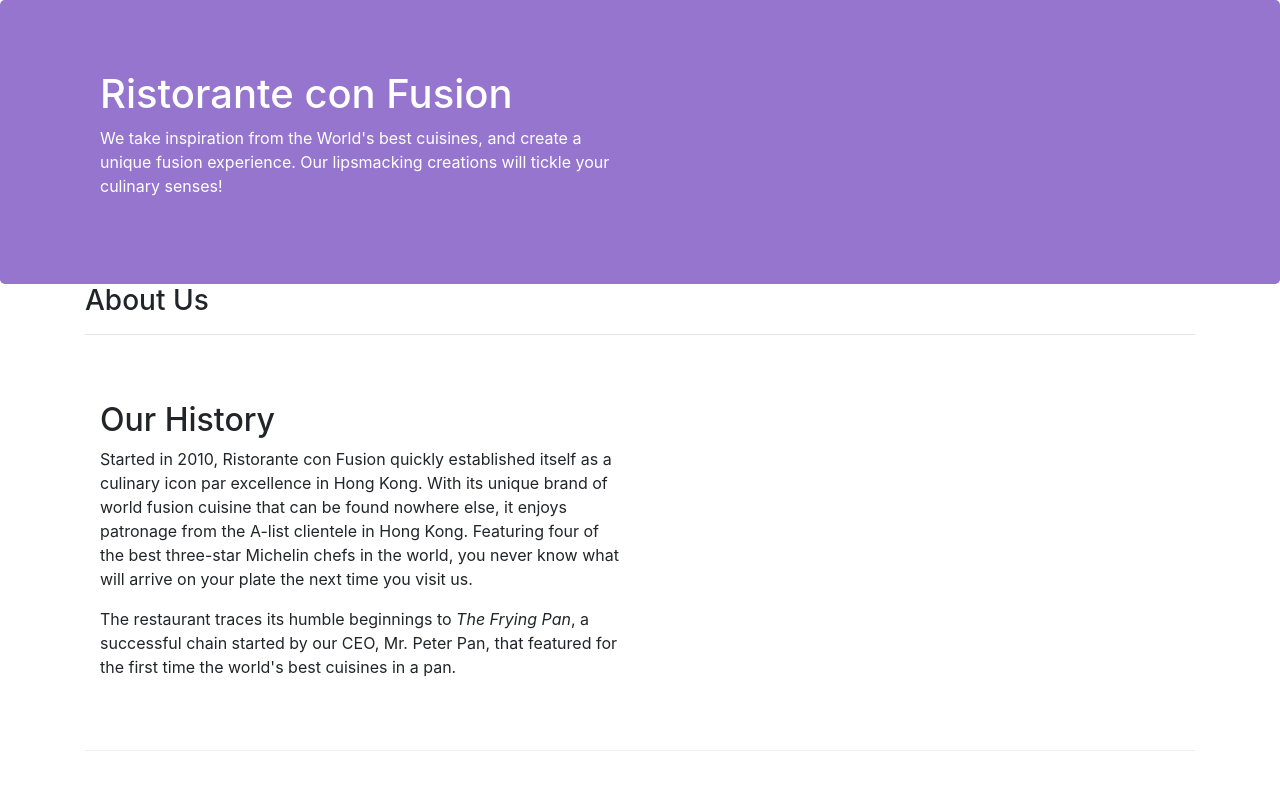
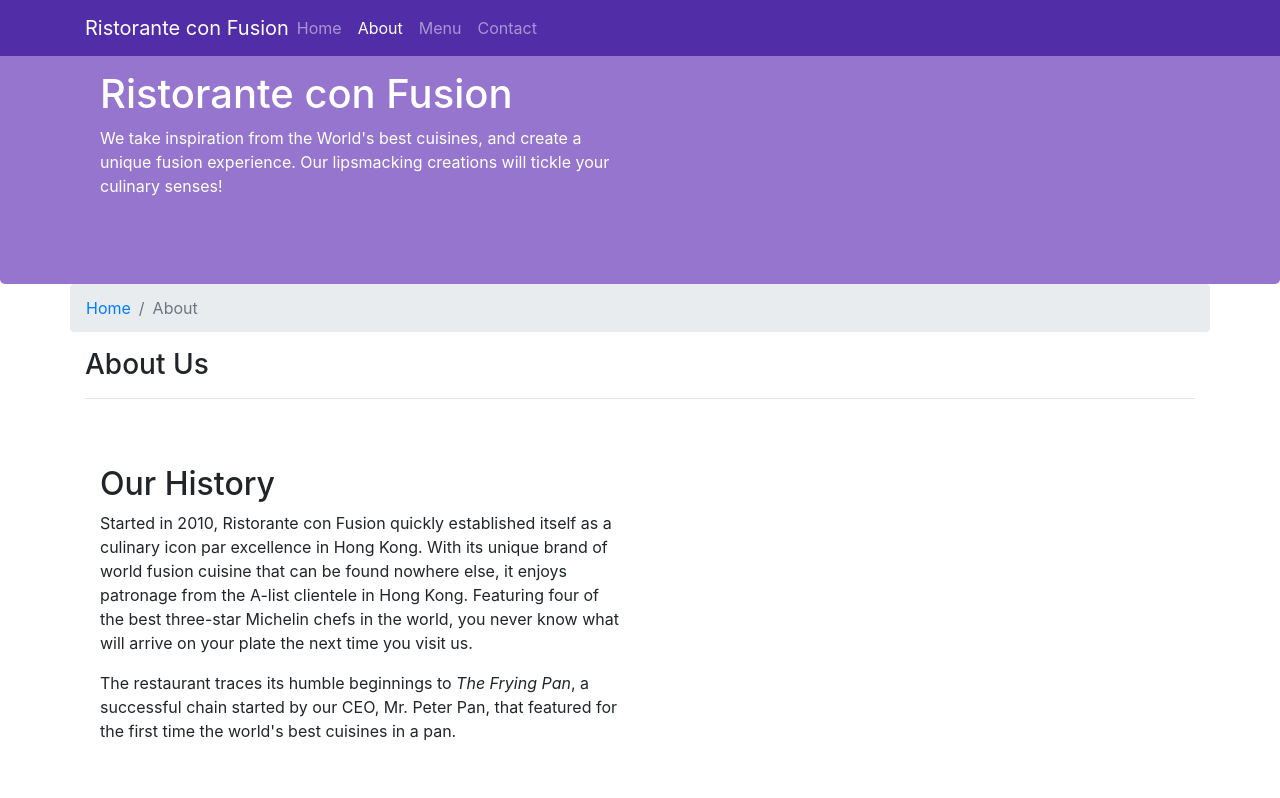
Before and after one commit to xabela/confusion, a website: page aboutus.html in a window 1280 px wide. Shown: the top 798 px of the page. Drawn offline with nearby package versions, Linux system fonts and the light colour scheme.

Commit message:
navbar and breadcrumbs

```diff
--- a/aboutus.html
+++ b/aboutus.html
@@ -14,6 +14,24 @@
 </head>
 
 <body>
+    <!-- expand-sm means this navbars will become a toggle-able navbar. it will be collapsed in those screen sizes. -->
+    <nav class="navbar navbar-dark navbar-expand-sm fixed-top">
+        <div class="container">
+            <button class="navbar-toggler" type="button" data-toggle="collapse" data-target="#Navbar">
+                <span class="navbar-toggler-icon"></span>
+            </button>
+            <a class="navbar-brand mr-auto" href="./index.html">Ristorante con Fusion</a>
+            <!-- mr auto buat menu2nya ditaruh mulai dari kanan -->
+            <div class="collapse navbar-collapse" id="Navbar">
+                <ul class="navbar-nav mr-auto">
+                    <li class="nav-item"><a class="nav-link" href="./index.html">Home</a></li>
+                    <li class="nav-item active"><a class="nav-link" href="#">About</a></li>
+                    <li class="nav-item"><a class="nav-link" href="#">Menu</a></li>
+                    <li class="nav-item"><a class="nav-link" href="#">Contact</a></li>
+                </ul>
+            </div>
+        </div>
+    </nav>
 
     <header class="jumbotron">
         <div class="container">
@@ -30,6 +48,10 @@
 
     <div class="container">
         <div class="row">
+            <div class="col-12 breadcrumb">
+                <li class="breadcrumb-item"><a href="./index.html">Home</a></li>
+                <li class="breadcrumb-item active">About</li>
+            </div>
             <div class="col-12">
                <h3>About Us</h3>
                <hr>
@@ -69,7 +91,7 @@
                 <div class="col-4 offset-1 col-sm-2">
                     <h5>Links</h5>
                     <ul class="list-unstyled">
-                        <li><a href="#">Home</a></li>
+                        <li><a href="./index.html">Home</a></li>
                         <li><a href="#">About</a></li>
                         <li><a href="#">Menu</a></li>
                         <li><a href="#">Contact</a></li>
--- a/css/style.css
+++ b/css/style.css
@@ -28,3 +28,12 @@
     margin: 0px auto;
     color: black;
 }
+
+.body {
+    padding: 50px 0px 0px 0px;
+    z-index: 0;
+}
+
+.navbar-dark {
+    background-color: #512da8;
+}
```
Also changed, not shown: index.html (+19 -2 lines).
